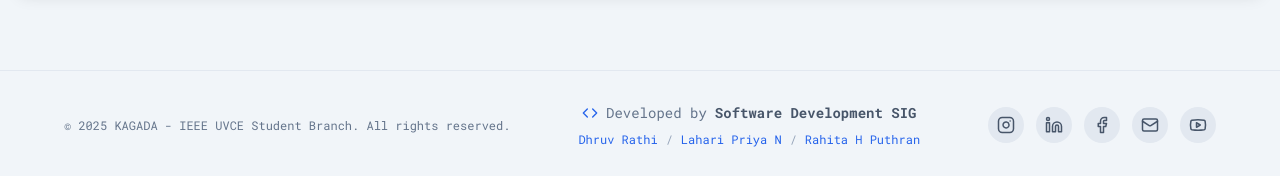
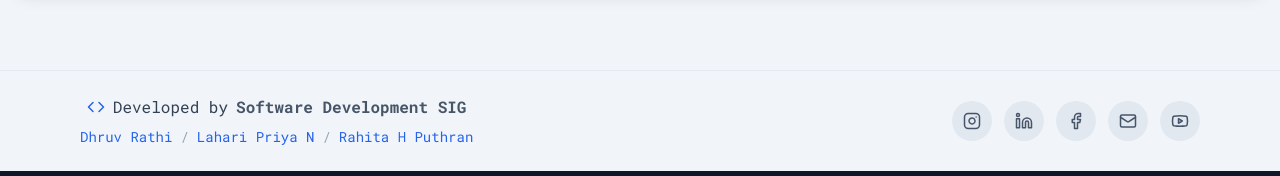
Before and after one commit to Lahari-nagaraj/KAGADA_21, a React (Vite) app: page / in a window 1280 px wide. Shown: the part 10491-10667 px from the top of the page. Built offline with nearby package versions, Linux system fonts and the light colour scheme.

Commit message:
changed footer

```diff
--- a/src/components/Footer.tsx
+++ b/src/components/Footer.tsx
@@ -54,32 +54,27 @@ const Footer: React.FC = () => {
 
   return (
     <>
-      {/* The Google Font imports would be in your main index.html or a root App component */}
+      {/* Google Fonts */}
       <style>{`
-          @import url('https://fonts.googleapis.com/css2?family=Rajdhani:wght@700&family=Roboto+Mono:wght@400;700&display=swap');
-          .font-rajdhani { font-family: 'Rajdhani', sans-serif; }
+          @import url('https://fonts.googleapis.com/css2?family=Roboto+Mono:wght@400;700&display=swap');
           .font-roboto-mono { font-family: 'Roboto Mono', monospace; }
       `}</style>
-      <footer className="bg-slate-100 text-slate-700 py-8 font-roboto-mono border-t border-slate-200">
-        <div className="container mx-auto px-4">
-          <div className="max-w-6xl mx-auto">
-            {/* Bottom Section */}
-            <div className="flex flex-col md:flex-row justify-between items-center gap-6">
-              {/* Copyright */}
-              <div className="text-slate-500 text-xs text-center md:text-left order-3 md:order-1">
-                © 2025 KAGADA - IEEE UVCE Student Branch. All rights reserved.
-              </div>
 
-              {/* Developer Credit */}
-              <div className="flex flex-col items-center gap-2 text-slate-500 order-2">
-                <div className="flex items-center gap-2 text-sm">
-                  <Code className="text-blue-600" size={16} />
+      <footer className="bg-slate-100 text-slate-700 py-6 font-roboto-mono border-t border-slate-200">
+        <div className="container mx-auto px-4 max-w-6xl">
+          {/* Flex container */}
+          <div className="flex flex-col md:flex-row items-center justify-between gap-6">
+
+            {/* Center: Developer Credit */}
+            <div className="flex flex-col items-center text-center gap-2">
+              <div className="flex items-center gap-2 text-sm sm:text-base">
+                <Code className="text-blue-600" size={18} />
                 <span>Developed by</span>
                 <span className="font-semibold text-slate-600">
                   Software Development SIG
                 </span>
               </div>
-                <div className="flex flex-wrap justify-center gap-x-2 text-xs">
+              <div className="flex flex-wrap justify-center gap-x-2 text-sm">
                 {developers.map((dev, idx) => (
                   <span key={dev.name} className="flex items-center gap-x-2">
                     <a
@@ -98,8 +93,8 @@ const Footer: React.FC = () => {
               </div>
             </div>
 
-              {/* Social Links with Icons */}
-              <div className="flex gap-3 order-1 md:order-3">
+            {/* Right: Social Links */}
+            <div className="flex gap-3">
               {socials.map((social) => {
                 const Icon = social.icon;
                 return (
@@ -108,7 +103,7 @@ const Footer: React.FC = () => {
                     href={social.url}
                     target="_blank"
                     rel="noopener noreferrer"
-                      className="w-9 h-9 bg-slate-200 rounded-full flex items-center justify-center text-slate-600 transition-all duration-300 transform hover:scale-110 hover:bg-blue-600 hover:text-white"
+                    className="w-9 h-9 sm:w-10 sm:h-10 bg-slate-200 rounded-full flex items-center justify-center text-slate-600 transition-all duration-300 transform hover:scale-110 hover:bg-blue-600 hover:text-white"
                     aria-label={social.name}
                   >
                     <Icon size={18} />
@@ -118,7 +113,6 @@ const Footer: React.FC = () => {
             </div>
           </div>
         </div>
-        </div>
       </footer>
     </>
   );
```
Lines whose indentation alone changed are shown as unchanged.
